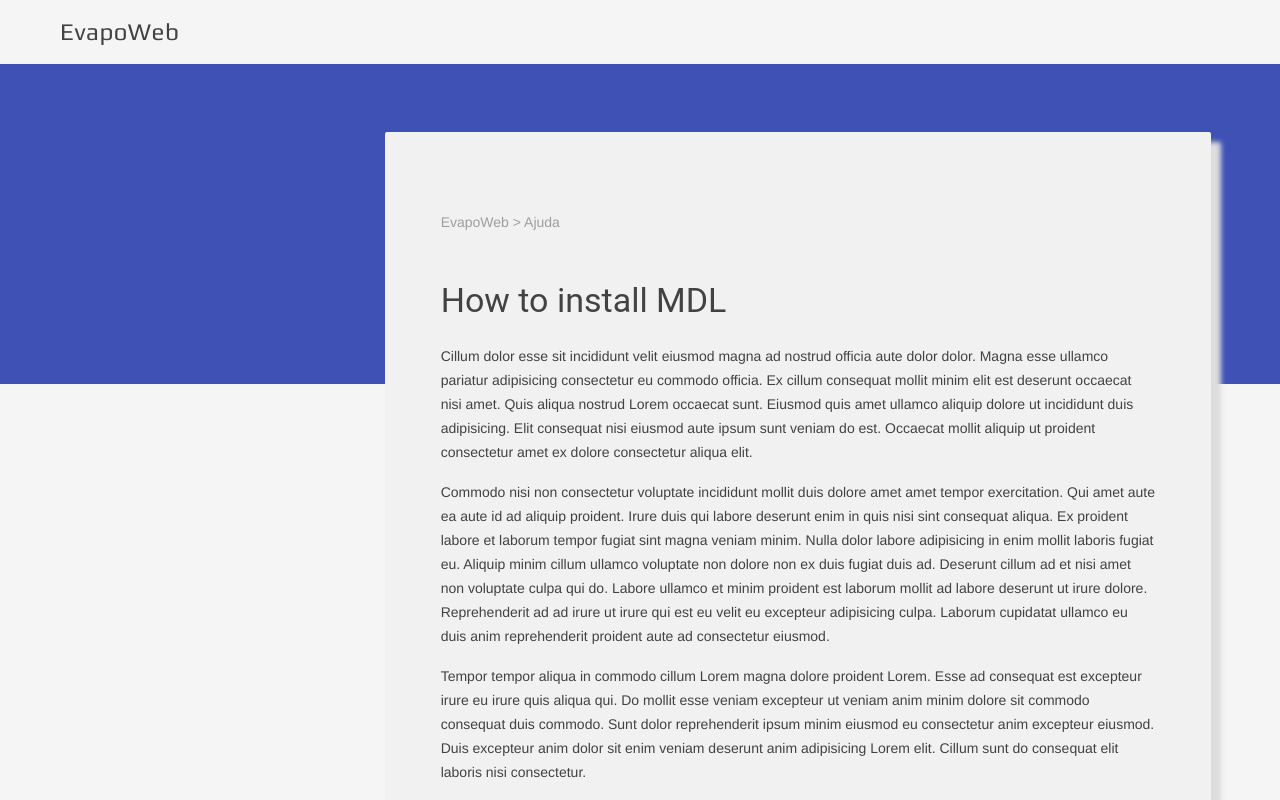
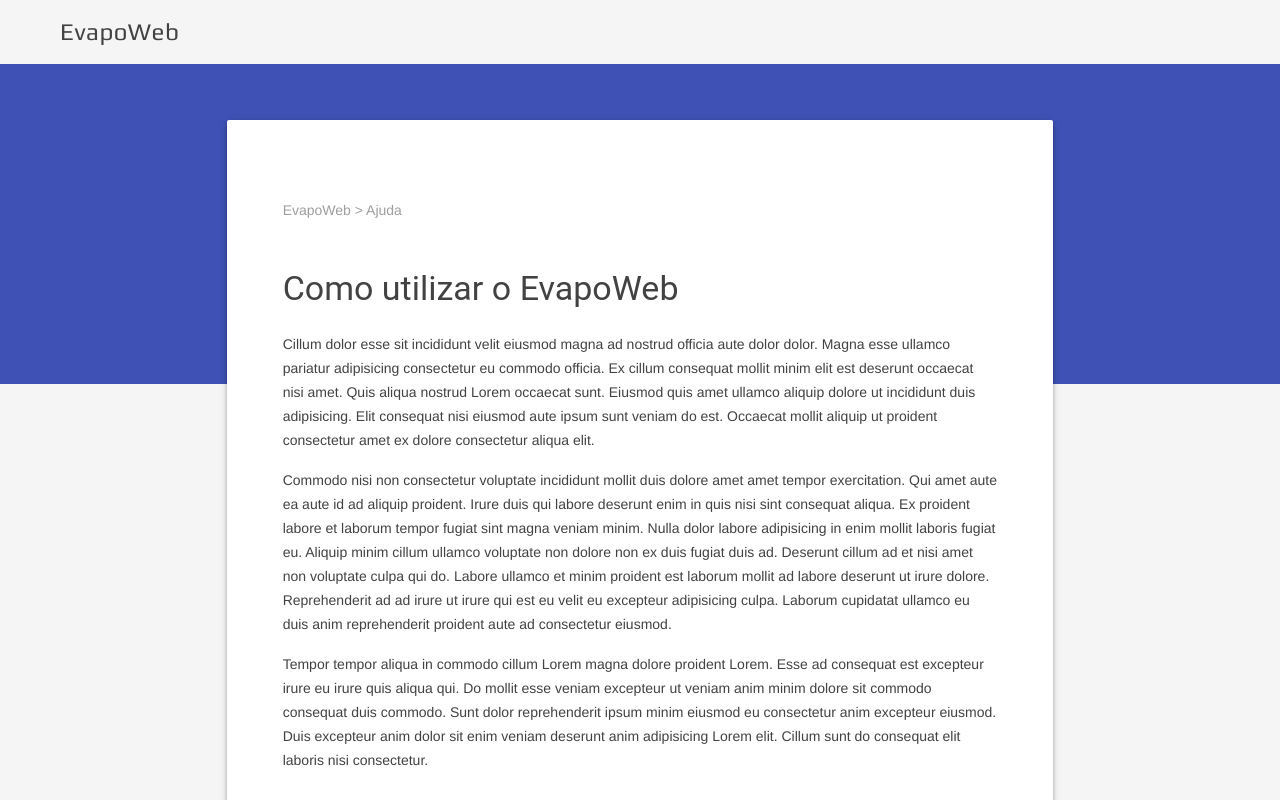
Before and after one commit to gutosoares/evapoweb-old, a plain HTML site: page ajuda.html in a window 1280 px wide. Drawn offline with Linux system fonts and the light colour scheme; a web font is replaced by a local one.

Commit message:
Estilização da página de ajuda

```diff
--- a/ajuda.html
+++ b/ajuda.html
@@ -30,7 +30,7 @@
             <div class="demo-crumbs mdl-color-text--grey-500">
               EvapoWeb &gt; Ajuda
             </div>
-            <h3>How to install MDL</h3>
+            <h3>Como utilizar o EvapoWeb</h3>
               <p>
                 Cillum dolor esse sit incididunt velit eiusmod magna ad nostrud officia aute dolor dolor. Magna esse ullamco pariatur adipisicing consectetur eu commodo officia. Ex cillum consequat mollit minim elit est deserunt occaecat nisi amet. Quis aliqua nostrud Lorem occaecat sunt. Eiusmod quis amet ullamco aliquip dolore ut incididunt duis adipisicing. Elit consequat nisi eiusmod aute ipsum sunt veniam do est. Occaecat mollit aliquip ut proident consectetur amet ex dolore consectetur aliqua elit.
               </p>
--- a/css/style.css
+++ b/css/style.css
@@ -4,8 +4,8 @@
 @import url(https://fonts.googleapis.com/css?family=Play|Titillium+Web);
 @import url(https://fonts.googleapis.com/css?family=Iceland);
 
-.mdl-grid > .mdl-cell{
-	background: #f1f1f1 !important;
+.evapoweb-content {
+	background: #fff;
 	height: 100%;
 	margin: 0 auto;
 	margin-top: 20px;
@@ -17,10 +17,17 @@
 	box-shadow: 10px 10px 5px #DDD !important;
 }
 
+.mdl-grid .mdl-card {
+	background-color: #f1f1f1;
+	padding: 40px 40px;
+	border-radius: 2px;
+}
+
 .mdl-layout-title {
 	font-family: 'Play', sans-serif;
 	font-size: 24px;
 }
+
 .title-method {
 	text-align: center;
 }
```
